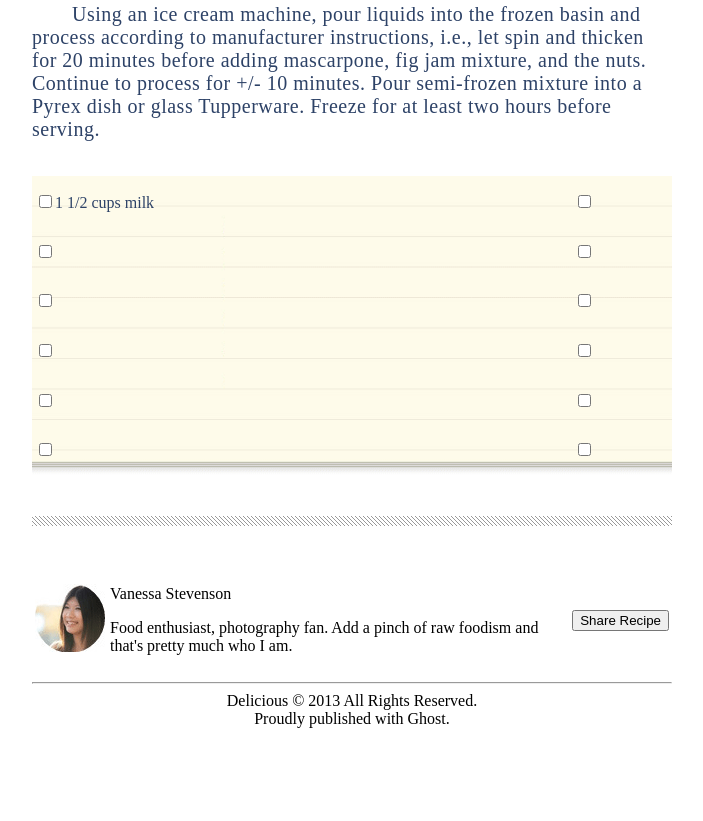
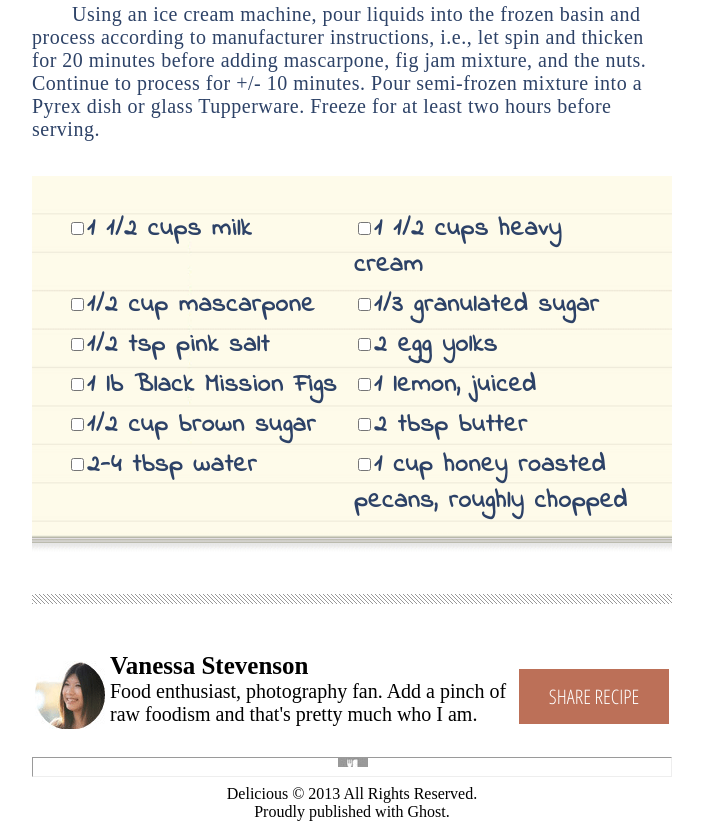
Before and after one commit to TecVector/DeltaV_Lab10a, a plain HTML site: page index.html in a window 1280 px wide. Shown: the part 1015-1836 px from the top of the page, without its empty margins (288-991 px from the left). Before the commit the page ends 1743 px from the top, so only its background shows below. Drawn offline with nearby package versions, Linux system fonts and the light colour scheme.

Commit message:
Finished up main body styling

```diff
--- a/css/site.css
+++ b/css/site.css
@@ -1,6 +1,7 @@
 @import url('https://fonts.googleapis.com/css?family=Pacifico&display=swap');
 @import url('https://fonts.googleapis.com/css?family=Open+Sans+Condensed:300&display=swap');
 @import url('https://fonts.googleapis.com/css?family=Oswald&display=swap');
+@import url('https://fonts.googleapis.com/css?family=Indie+Flower&display=swap');
 html {
     height: 100%;
 }
@@ -108,4 +109,50 @@ header {
     height: 300px;
     background-position: bottom;
     color: #2d4267;
+    padding: 5%;
 }
+
+.ingredients-list td {
+    width: 50%;
+    font-family: 'Indie Flower';
+    font-size: 25px;
+    font-weight: bold;
+    letter-spacing: 1px;
+    vertical-align: baseline;
+}
+
+.author-title {
+    font-size: 25px;
+    font-weight: bold;
+    margin-bottom: 0;
+    margin-top: 5px;
+}
+
+.author-subtitle {
+    font-size: 20px;
+    margin-top: 0;
+}
+
+.styled-button {
+    height: 55px;
+    width: 150px;
+    background-color: #bc7058;
+    border: 0;
+    color: white;
+    cursor: pointer;
+    font-family: 'Open Sans Condensed', sans-serif;
+    font-size: 20px;
+}
+
+.footer-breaker:after {
+    background: url('/images/small-logo.png') no-repeat top center;
+    content: "";
+    display: block;
+    height: 18px;
+    /* height of the ornament */
+    position: relative;
+    top: -9px;
+    /* half the height of the ornament */
+    border: 0;
+    color: #d7d7d7;
+}
--- a/index.html
+++ b/index.html
@@ -56,27 +56,27 @@
         <table class="ingredients-list">
             <tr>
                 <td><input type="checkbox" value="">1 1/2 cups milk</td>
-                <td><input type="checkbox" vaue=""></td>
+                <td><input type="checkbox" vaue="">1 1/2 cups heavy cream</td>
             </tr>
             <tr>
-                <td><input type="checkbox" vaue=""></td>
-                <td><input type="checkbox" vaue=""></td>
+                <td><input type="checkbox" vaue="">1/2 cup mascarpone</td>
+                <td><input type="checkbox" vaue="">1/3 granulated sugar</td>
             </tr>
             <tr>
-                <td><input type="checkbox" vaue=""></td>
-                <td><input type="checkbox" vaue=""></td>
+                <td><input type="checkbox" vaue="">1/2 tsp pink salt</td>
+                <td><input type="checkbox" vaue="">2 egg yolks</td>
             </tr>
             <tr>
-                <td><input type="checkbox" vaue=""></td>
-                <td><input type="checkbox" vaue=""></td>
+                <td><input type="checkbox" vaue="">1 lb Black Mission Figs</td>
+                <td><input type="checkbox" vaue="">1 lemon, juiced</td>
             </tr>
             <tr>
-                <td><input type="checkbox" vaue=""></td>
-                <td><input type="checkbox" vaue=""></td>
+                <td><input type="checkbox" vaue="">1/2 cup brown sugar</td>
+                <td><input type="checkbox" vaue="">2 tbsp butter</td>
             </tr>
             <tr>
-                <td><input type="checkbox" vaue=""></td>
-                <td><input type="checkbox" vaue=""></td>
+                <td><input type="checkbox" vaue="">2-4 tbsp water</td>
+                <td><input type="checkbox" vaue="">1 cup honey roasted pecans, roughly chopped</td>
             </tr>
         </table>
         <hr class="imaged-hr">
@@ -88,11 +88,11 @@
                     <img src="images/van-pic.png">
                 </td>
                 <td>
-                    <p>Vanessa Stevenson</p>
-                    <p>Food enthusiast, photography fan. Add a pinch of raw foodism and that's pretty much who I am.</p>
+                    <p class="author-title">Vanessa Stevenson</p>
+                    <p class="author-subtitle">Food enthusiast, photography fan. Add a pinch of raw foodism and that's pretty much who I am.</p>
                 </td>
                 <td>
-                    <input type="button" value="Share Recipe">
+                    <input type="button" class="styled-button capitalize" value="SHARE RECIPE">
                 </td>
             </tr>
         </table>
```
